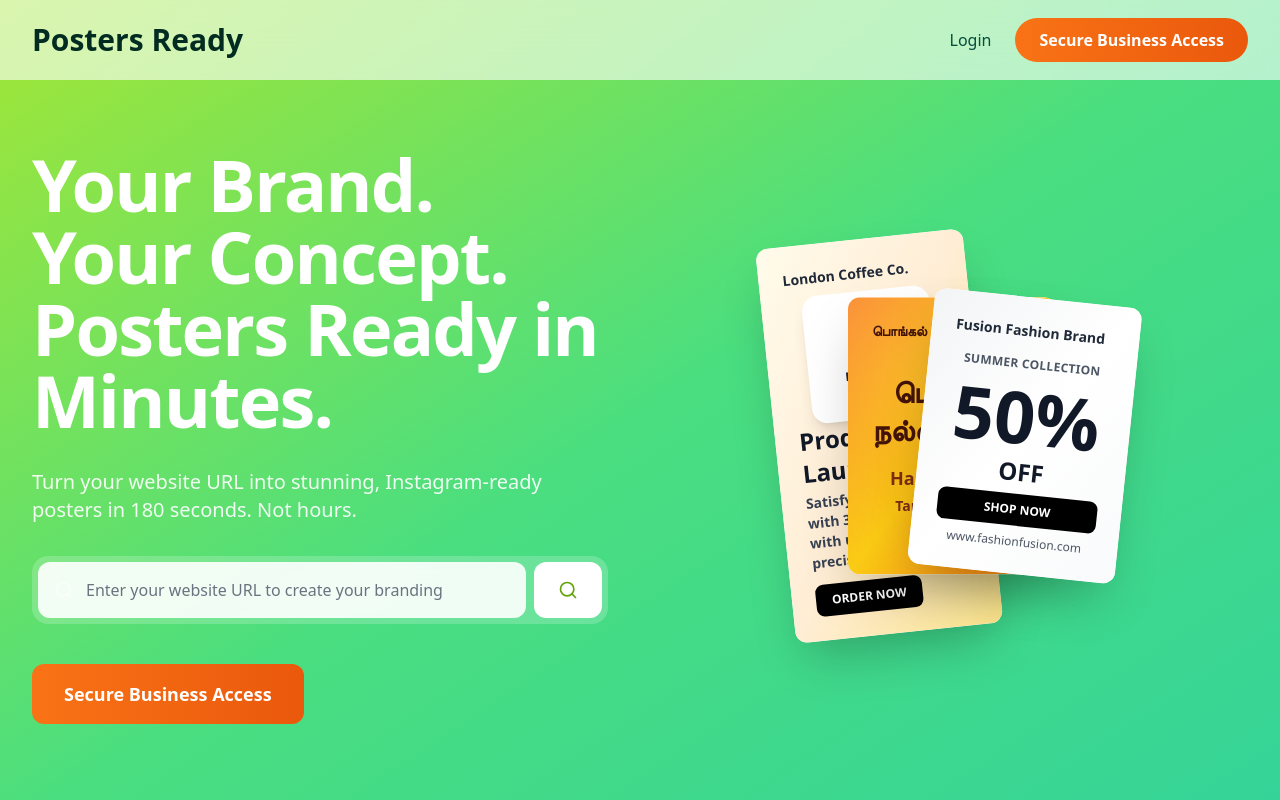
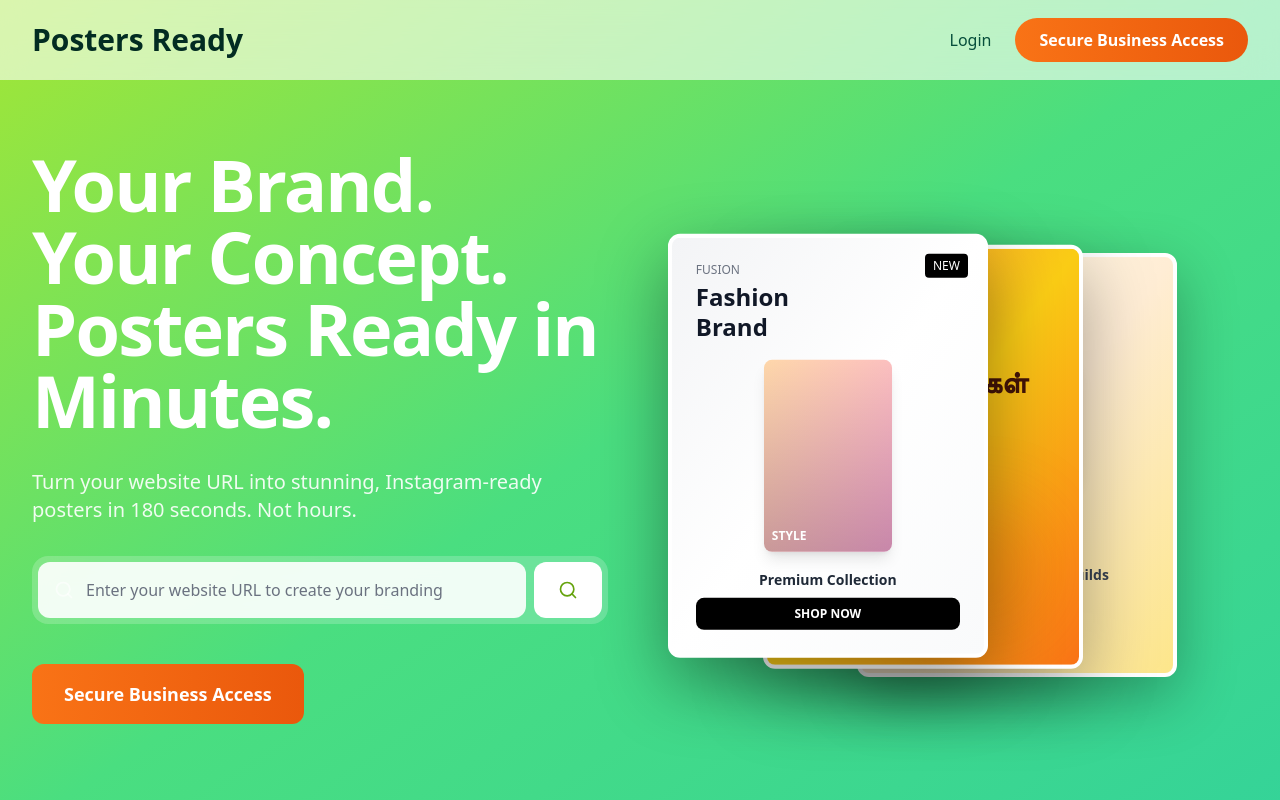
Before and after one commit to manojkmr860/Postersready-website, a React (Vite) app: page / in a window 1280 px wide. Shown: the top 800 px of the page. Built offline with nearby package versions, Linux system fonts and the light colour scheme.

Commit message:
Improve hero card spacing to increase visibility of secondary cards

```diff
--- a/src/components/HeroSection.tsx
+++ b/src/components/HeroSection.tsx
@@ -52,11 +52,69 @@ export default function HeroSection({ onSecureAccess }: HeroSectionProps) {
           <div className="relative w-full h-[400px] lg:h-[500px] flex items-center justify-center">
             <div className="relative w-full h-full">
 
+
+              {/* Fashion Poster - MAIN CARD (TOP LAYER) - FAR LEFT */}
               <div
-                className="absolute top-1/2 left-1/2 w-44 lg:w-52 transition-all duration-500 hover:scale-105 z-10"
-                style={{ transform: 'translate(-85%, -50%) rotate(-6deg)' }}
+                className="absolute w-64 lg:w-80 transition-all duration-500 hover:scale-105 z-50"
+                style={{ left: '2%', top: '10%', transform: 'rotate(-5deg)', animation: 'float-gentle 5s ease-in-out infinite 1s' }}
               >
-                <div className="bg-white rounded-xl overflow-hidden shadow-2xl">
+                <div className="bg-white rounded-xl overflow-hidden shadow-[0_25px_70px_rgba(0,0,0,0.4)] hover:shadow-[0_35px_90px_rgba(0,0,0,0.5)] transition-shadow duration-300 border-4 border-white">
+                  <div className="aspect-[3/4] bg-gradient-to-br from-gray-100 via-white to-gray-50 p-6 flex flex-col justify-between relative">
+                    <div className="absolute top-4 right-4 bg-black text-white text-xs px-2 py-1 rounded">NEW</div>
+
+                    <div>
+                      <div className="text-xs text-gray-500 mb-1">FUSION</div>
+                      <div className="text-2xl font-black text-gray-900 leading-tight">Fashion<br />Brand</div>
+                    </div>
+
+                    <div className="flex justify-center">
+                      <div className="w-32 h-48 bg-gradient-to-br from-orange-200 to-pink-300 rounded-lg shadow-lg relative overflow-hidden">
+                        <div className="absolute inset-0 bg-gradient-to-t from-black/20 to-transparent"></div>
+                        <div className="absolute bottom-2 left-2 text-white text-xs font-bold">STYLE</div>
+                      </div>
+                    </div>
+
+                    <div className="text-center">
+                      <div className="text-sm font-bold text-gray-800">Premium Collection</div>
+                      <button className="bg-black text-white px-4 py-2 rounded-lg text-xs font-bold mt-2 w-full">
+                        SHOP NOW
+                      </button>
+                    </div>
+                  </div>
+                </div>
+              </div>
+
+              {/* Pongal Poster - SECONDARY (MIDDLE LAYER) - PEEKING RIGHT */}
+              <div
+                className="absolute w-64 lg:w-80 transition-all duration-500 hover:scale-105 z-30"
+                style={{ left: '18%', top: '12%', transform: 'rotate(-3deg)', animation: 'float-slow 7s ease-in-out infinite 0.5s' }}
+              >
+                <div className="bg-white rounded-xl overflow-hidden shadow-[0_25px_70px_rgba(0,0,0,0.35)] hover:shadow-[0_35px_90px_rgba(0,0,0,0.45)] transition-shadow duration-300 border-4 border-white">
+                  <div className="aspect-[3/4] bg-gradient-to-br from-orange-400 via-yellow-400 to-orange-500 p-6 flex flex-col justify-between relative">
+                    <div className="absolute inset-0 opacity-20">
+                      <div className="absolute top-8 left-8 w-24 h-24 bg-yellow-300 rounded-full blur-2xl"></div>
+                      <div className="absolute bottom-8 right-8 w-32 h-32 bg-orange-600 rounded-full blur-2xl"></div>
+                    </div>
+
+                    <div className="relative z-10">
+                      <div className="text-sm font-bold text-orange-950 mb-2">பொங்கல்</div>
+
+                      <div className="text-center mt-8">
+                        <div className="text-3xl font-black text-orange-950 mb-2 leading-tight">பொங்கல்<br />நல்வாழ்த்துக்கள்</div>
+                        <div className="text-lg font-bold text-orange-900 mt-4">Happy Pongal</div>
+                        <div className="text-sm text-orange-900 font-semibold mt-1">TamilAutoBrand</div>
+                      </div>
+                    </div>
+                  </div>
+                </div>
+              </div>
+
+              {/* Coffee Poster - BACK CARD (BOTTOM LAYER) - FURTHEST RIGHT */}
+              <div
+                className="absolute w-64 lg:w-80 transition-all duration-500 hover:scale-105 z-10"
+                style={{ left: '34%', top: '14%', transform: 'rotate(-1deg)', animation: 'float 6s ease-in-out infinite' }}
+              >
+                <div className="bg-white rounded-xl overflow-hidden shadow-[0_20px_60px_rgba(0,0,0,0.3)] hover:shadow-[0_30px_80px_rgba(0,0,0,0.4)] transition-shadow duration-300 border-4 border-white">
                   <div className="aspect-[3/4] bg-gradient-to-br from-amber-50 via-orange-100 to-amber-200 p-6 flex flex-col justify-between relative">
                     <div className="text-sm font-bold text-gray-800 mb-2">London Coffee Co.</div>
 
@@ -80,60 +138,10 @@ export default function HeroSection({ onSecureAccess }: HeroSectionProps) {
                 </div>
               </div>
 
-              <div
-                className="absolute top-1/2 left-1/2 w-44 lg:w-52 transition-all duration-500 hover:scale-105 z-20"
-                style={{ transform: 'translate(-50%, -50%) rotate(0deg)' }}
-              >
-                <div className="bg-white rounded-xl overflow-hidden shadow-2xl">
-                  <div className="aspect-[3/4] bg-gradient-to-br from-orange-400 via-yellow-400 to-orange-500 p-6 flex flex-col justify-between relative">
-                    <div className="absolute inset-0 opacity-20">
-                      <div className="absolute top-8 left-8 w-24 h-24 bg-yellow-300 rounded-full blur-2xl"></div>
-                      <div className="absolute bottom-8 right-8 w-32 h-32 bg-orange-600 rounded-full blur-2xl"></div>
-                    </div>
-
-                    <div className="relative z-10">
-                      <div className="text-sm font-bold text-orange-950 mb-2">பொங்கல்</div>
-
-                      <div className="text-center mt-8">
-                        <div className="text-3xl font-black text-orange-950 mb-2 leading-tight">பொங்கல்<br />நல்வாழ்த்துக்கள்</div>
-                        <div className="text-lg font-bold text-orange-900 mt-4">Happy Pongal</div>
-                        <div className="text-sm text-orange-900 font-semibold mt-1">TamilAutoBrand</div>
-                      </div>
-                    </div>
-                  </div>
-                </div>
-              </div>
-
-              <div
-                className="absolute top-1/2 left-1/2 w-44 lg:w-52 transition-all duration-500 hover:scale-105 z-30"
-                style={{ transform: 'translate(-15%, -50%) rotate(6deg)' }}
-              >
-                <div className="bg-white rounded-xl overflow-hidden shadow-2xl">
-                  <div className="aspect-[3/4] bg-gradient-to-br from-gray-100 via-white to-gray-50 p-6 flex flex-col justify-between relative">
-                    <div className="text-sm font-bold text-gray-800 mb-2">Fusion Fashion Brand</div>
-
-                    <div className="flex-1 flex items-center justify-center">
-                      <div className="text-center">
-                        <div className="text-xs font-bold text-gray-600 mb-2 uppercase tracking-wide">Summer Collection</div>
-                        <div className="text-7xl font-black text-gray-900 mb-1 leading-none">50%</div>
-                        <div className="text-2xl font-black text-gray-900">OFF</div>
-                      </div>
-                    </div>
-
-                    <div>
-                      <button className="bg-black text-white px-4 py-2 rounded-lg text-xs font-bold w-full">
-                        SHOP NOW
-                      </button>
-                      <div className="text-xs text-gray-600 text-center mt-2">www.fashionfusion.com</div>
-                    </div>
-                  </div>
-                </div>
-              </div>
-
             </div>
           </div>
         </div>
       </div>
-    </section>
+    </section >
   );
 }
--- a/src/index.css
+++ b/src/index.css
@@ -8,3 +8,30 @@
     min-height: 100vh;
   }
 }
+
+@keyframes float {
+  0%, 100% {
+    transform: translateY(0px);
+  }
+  50% {
+    transform: translateY(-20px);
+  }
+}
+
+@keyframes float-slow {
+  0%, 100% {
+    transform: translateY(0px);
+  }
+  50% {
+    transform: translateY(-15px);
+  }
+}
+
+@keyframes float-gentle {
+  0%, 100% {
+    transform: translateY(0px);
+  }
+  50% {
+    transform: translateY(-10px);
+  }
+}
```
Also changed, not shown: 1 other file (tests, documents, lock files or other folders).
